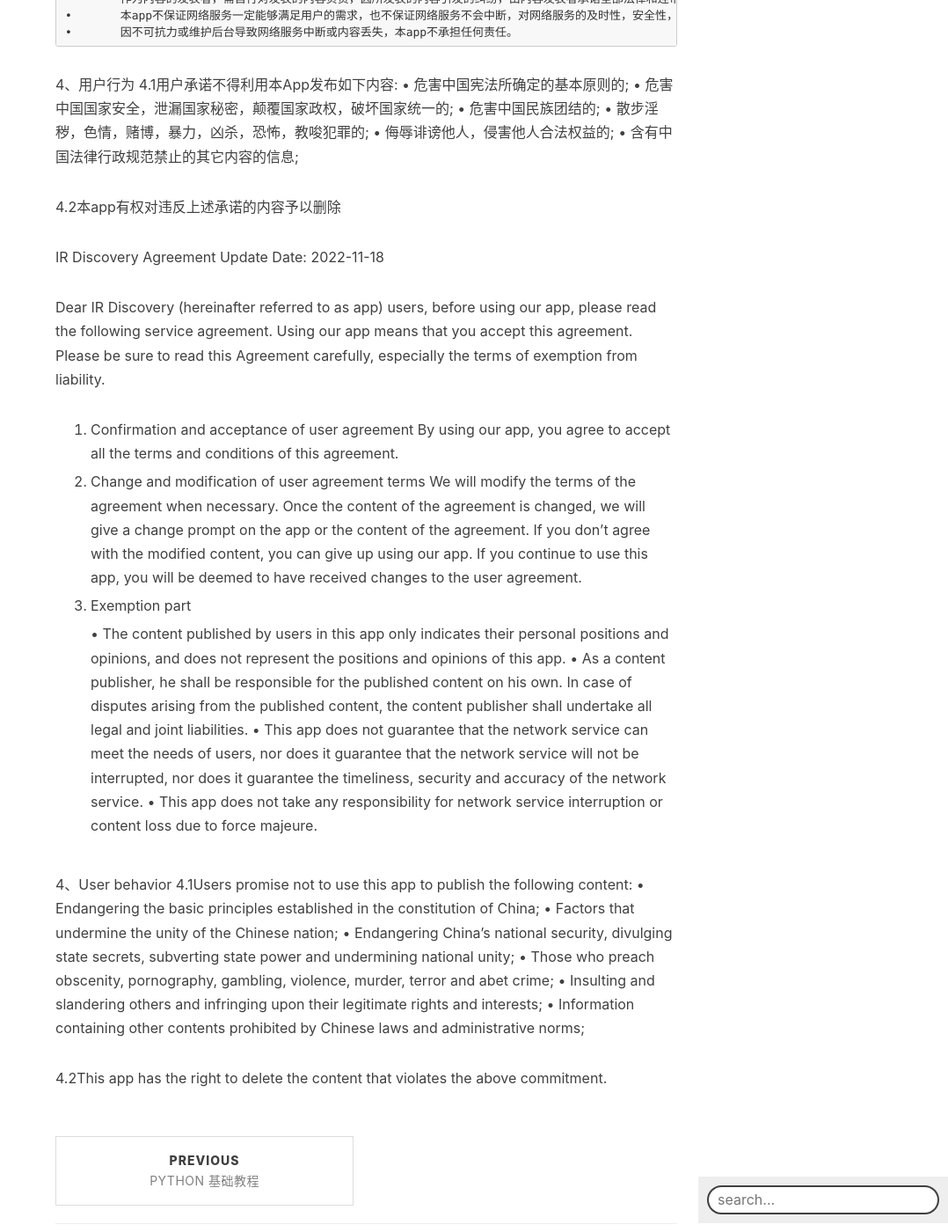
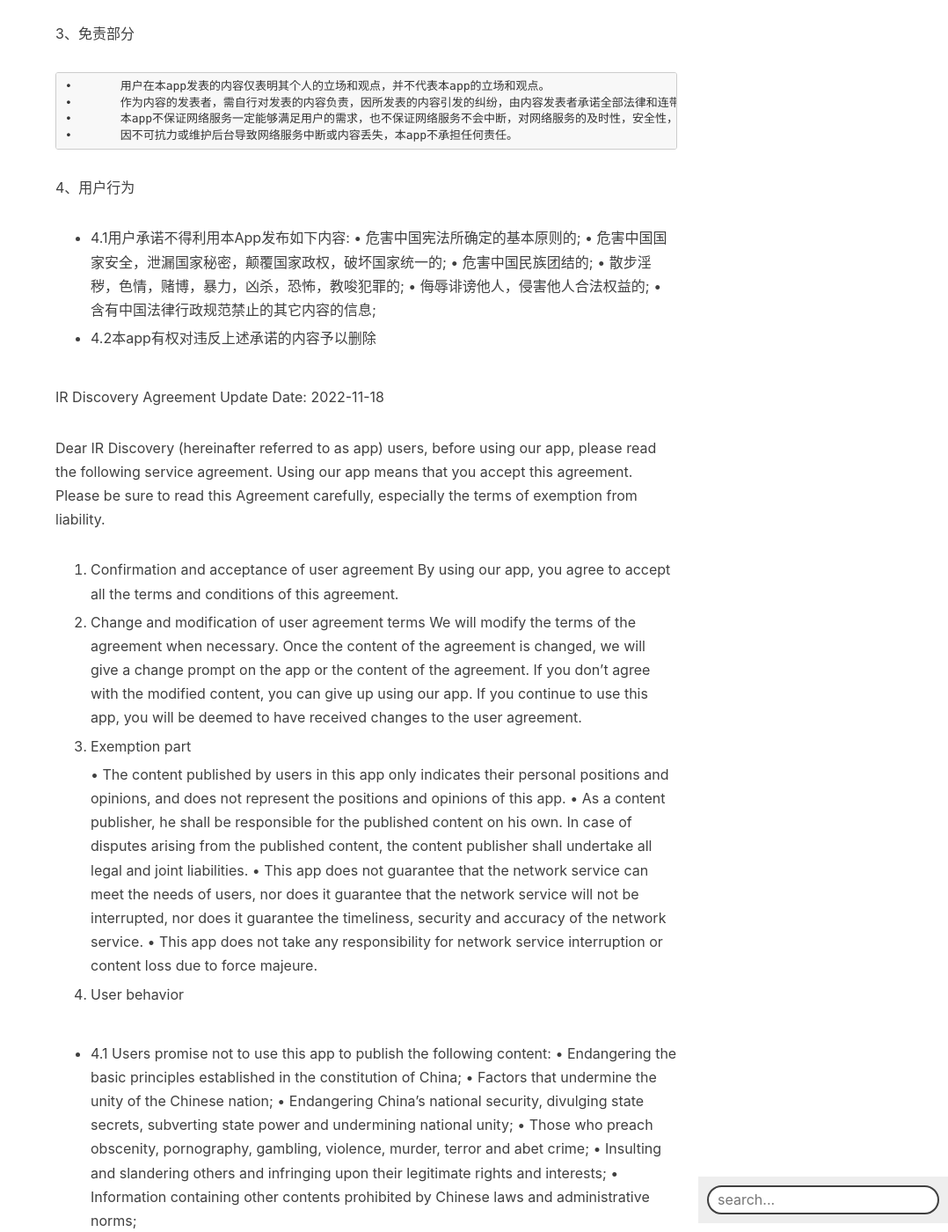
Before and after one commit to CoderZbf/CoderZbf.github.io, a Jekyll site: the page built from _posts/2022-11-18-用户协议.md, in a window 1280 px wide and 1400 px high, scrolled down 792 px. Shown: the whole window at 88% size, without its empty margins (202-1280 px from the left). Built offline with Jekyll 4.4.1, drawn with Linux system fonts in a browser that asks for light colours; nearby versions of some CDN libraries; comment, search, counter and statistics services are not loaded; some of the changed text lies outside the part shown.

Commit message:
更新协议内容

```diff
--- a/_posts/2022-11-18-用户协议.md
+++ b/_posts/2022-11-18-用户协议.md
@@ -11,10 +11,13 @@
 更新日期:2022年11月18日
 
 尊敬的IR Discovery(以下简称app)用户，在使用我们的app之前请您阅读如下服务协议，使用我们的app即表示您接受本协议，请您务必认真仔细阅读本协议，特别涉及免除责任的条款。
+
 1、用户协议的确认和接受
 使用我们的app就表示您同意接受本协议的所有条件和条款。
+
 2、用户协议条款的变更和修改
 我们在必要时将会修改协议条款，协议内容一旦发生变更，将会在app或协议内容给与变更提示。如果您不同意所修改的内容，您可以放弃使用我们的app。如果您继续使用本app，则视为您接收用户协议的变更。
+
 3、免责部分
 
 	•	用户在本app发表的内容仅表明其个人的立场和观点，并不代表本app的立场和观点。
@@ -23,7 +26,8 @@
 	•	因不可抗力或维护后台导致网络服务中断或内容丢失，本app不承担任何责任。
 
 4、用户行为
-4.1用户承诺不得利用本App发布如下内容:
+
+- 4.1用户承诺不得利用本App发布如下内容:
 	•	危害中国宪法所确定的基本原则的;
 	•	危害中国国家安全，泄漏国家秘密，颠覆国家政权，破坏国家统一的;
 	•	危害中国民族团结的;
@@ -31,7 +35,7 @@
 	•	侮辱诽谤他人，侵害他人合法权益的;
 	•	含有中国法律行政规范禁止的其它内容的信息;
 
-4.2本app有权对违反上述承诺的内容予以删除
+- 4.2本app有权对违反上述承诺的内容予以删除
 
 
 
@@ -39,6 +43,7 @@
 Update Date: 2022-11-18
 
 Dear IR Discovery (hereinafter referred to as app) users, before using our app, please read the following service agreement. Using our app means that you accept this agreement. Please be sure to read this Agreement carefully, especially the terms of exemption from liability.
+
 
 1. Confirmation and acceptance of user agreement
    By using our app, you agree to accept all the terms and conditions of this agreement.
@@ -53,8 +58,9 @@
    •	This app does not guarantee that the network service can meet the needs of users, nor does it guarantee that the network service will not be interrupted, nor does it guarantee the timeliness, security and accuracy of the network service.
    •	This app does not take any responsibility for network service interruption or content loss due to force majeure.
 
-4、User behavior
-4.1Users promise not to use this app to publish the following content:
+4. User behavior
+
+- 4.1  Users promise not to use this app to publish the following content:
 	•	Endangering the basic principles established in the constitution of China;
 	•	Factors that undermine the unity of the Chinese nation;
 	•	Endangering China's national security, divulging state secrets, subverting state power and undermining national unity;
@@ -62,4 +68,4 @@
 	•	Insulting and slandering others and infringing upon their legitimate rights and interests;
 	•	Information containing other contents prohibited by Chinese laws and administrative norms;
 
-4.2This app has the right to delete the content that violates the above commitment.
+- 4.2  This app has the right to delete the content that violates the above commitment.
```
